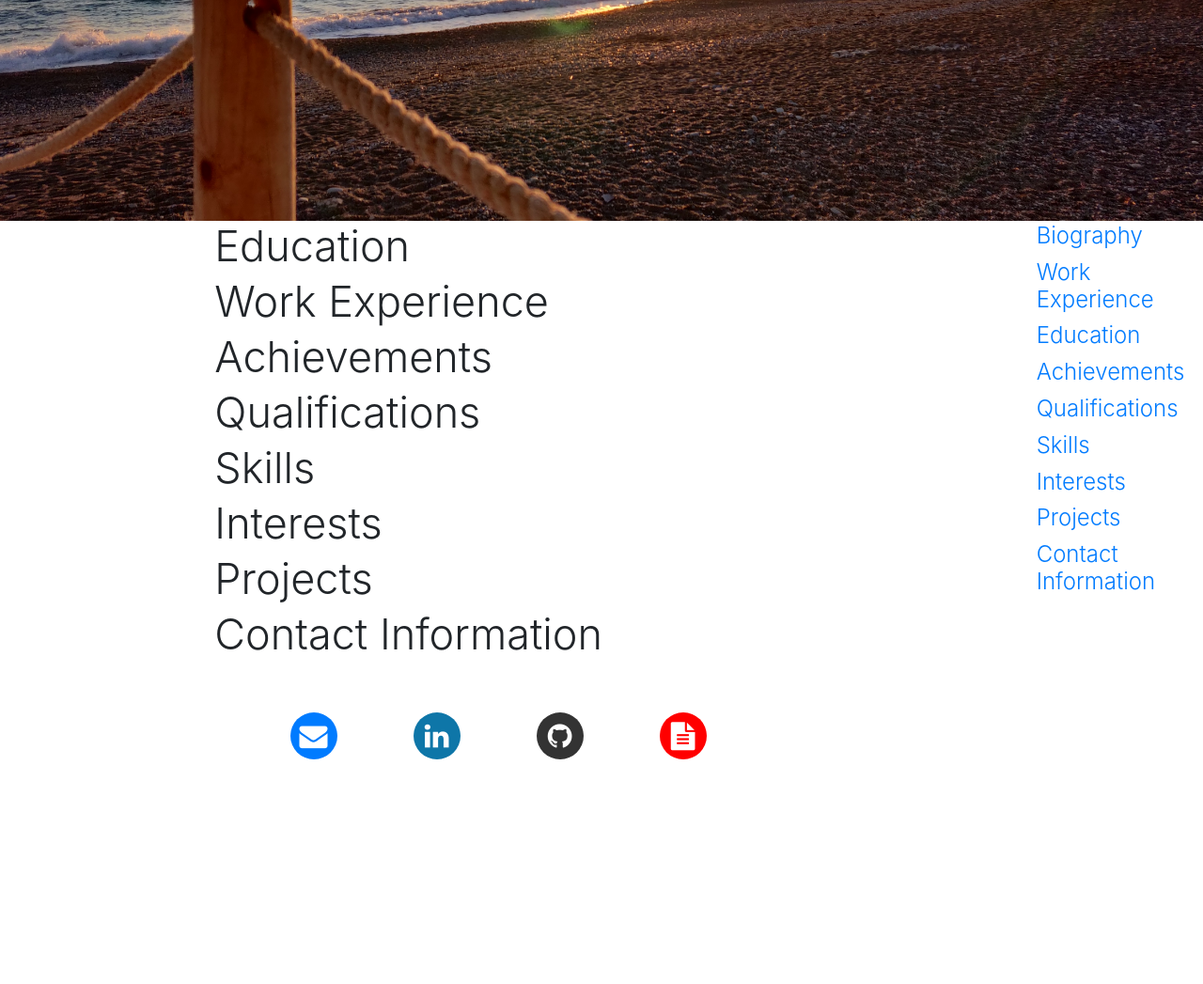
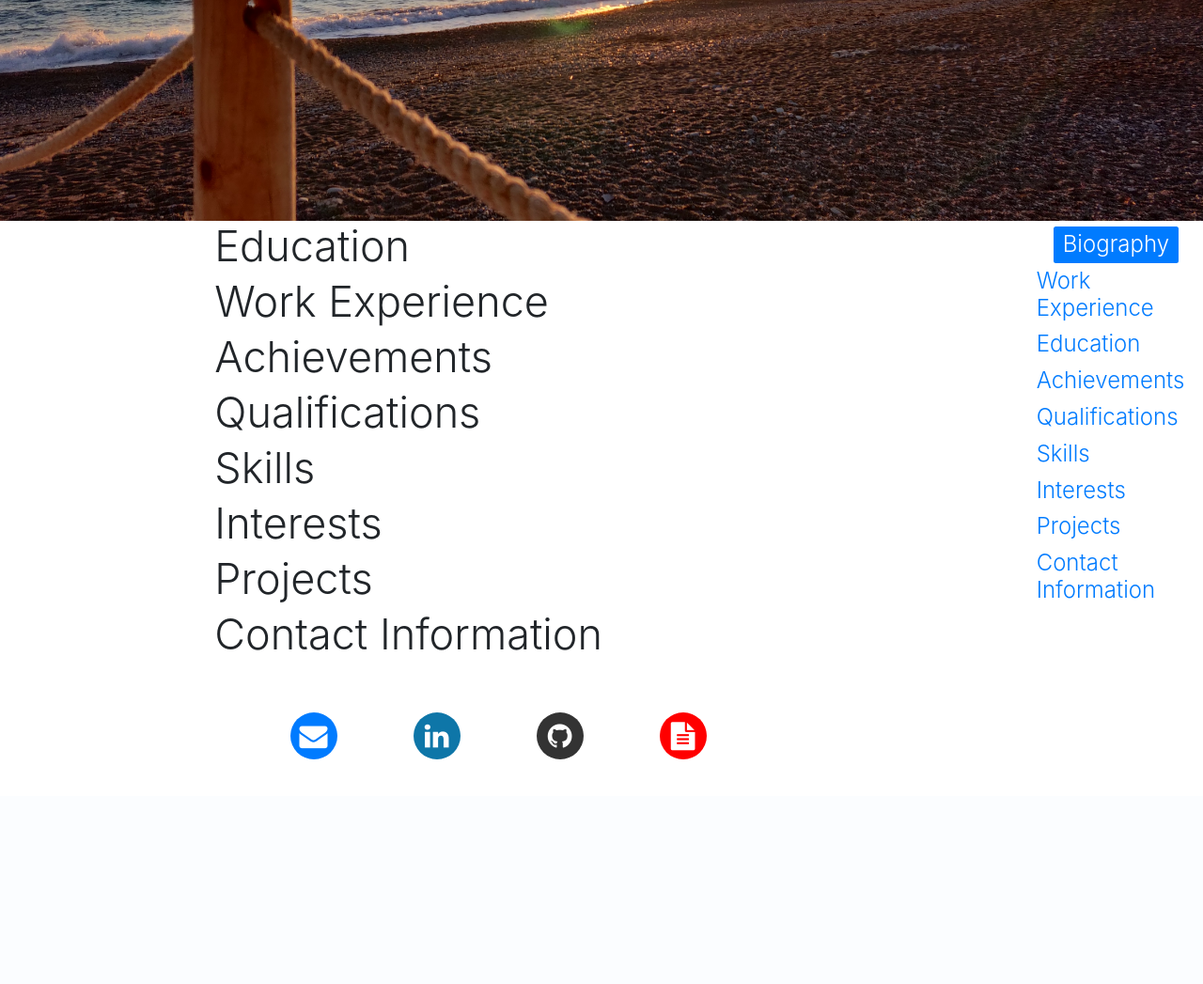
Before and after one commit to Bruncohris13/bridging_coursework, a Django app: page / in a window 1280 px wide. Shown: the part 627-1674 px from the top of the page at 94% size. After the commit the page ends 1435 px from the top, so only its background shows below. Run offline with Django 3.2, Linux system fonts and the light colour scheme; data that the repository does not hold is empty; some libraries are stand-ins or nearby versions.

Commit message:
Fixed the scrollspy, now it is sticky-top

```diff
--- a/django/cv/static/cv/css/cv.css
+++ b/django/cv/static/cv/css/cv.css
@@ -40,17 +40,6 @@
 
 .div-scrollspy {
     position: relative;
-    top: 200px;
-}
-
-.div-scrollspy a {
-    display: block;
-}
-
-#scrollspy {
-    top: 50%;
-    transform: translateY(-50%);
-    display: block;
 }
 
 .cv-post,
--- a/django/cv/templates/cv/home_page.html
+++ b/django/cv/templates/cv/home_page.html
@@ -7,7 +7,7 @@
             <div class="col-sm-3 d-none d-sm-block"></div>
 
             <div class="col-sm-6">
-                <div class="bio-box">
+                <div class="bio-box" id="bio">
                     <img class="profile-pic" src="{{ bio.first.image.url }}">
                     <div class="bio-text-container">
                         <p class="bio-text">{{ bio.first.text }}</p>
@@ -24,19 +24,21 @@
 {% endblock %}
 
 {% block scrollspy %}
-    <div data-spy="scroll" data-target="scrollspy" data-offset="50" class="div-scrollspy d-none d-sm-block" style="height: 100%">
-        <nav class="navbar display-4 sticky-top" id="scrollspy">
-            <a class="navbar-item nav-link" href="#bio">Biography</a>
-            <a class="navbar-item nav-link" href="#work">Work Experience</a>
-            <a class="navbar-item nav-link" href="#education">Education</a>
-            <a class="navbar-item nav-link" href="#achievements">Achievements</a>
-            <a class="navbar-item nav-link" href="#qualifications">Qualifications</a>
-            <a class="navbar-item nav-link" href="#skills">Skills</a>
-            <a class="navbar-item nav-link" href="#interests">Interests</a>
-            <a class="navbar-item nav-link" href="#projects">Projects</a>
-            <a class="navbar-item nav-link" href="#contact">Contact Information</a>
+    {% comment %} <div data-spy="scroll" data-target="scrollspy" data-offset="10" class="div-scrollspy d-none d-sm-block" style="height: 100%;"> {% endcomment %}
+        <div style="height: 100%;">
+        <nav class="navbar display-4 nav nav-pills nav-stacked sticky-top" id="scrollspy">
+            <a class="nav-item nav-link active" href="#bio">Biography</a>
+            <a class="nav-item nav-link" href="#work">Work Experience</a>
+            <a class="nav-item nav-link" href="#education">Education</a>
+            <a class="nav-item nav-link" href="#achievements">Achievements</a>
+            <a class="nav-item nav-link" href="#qualifications">Qualifications</a>
+            <a class="nav-item nav-link" href="#skills">Skills</a>
+            <a class="nav-item nav-link" href="#interests">Interests</a>
+            <a class="nav-item nav-link" href="#projects">Projects</a>
+            <a class="nav-item nav-link" href="#contact">Contact Information</a>
         </nav>
-    </div>
+        </div>
+    {% comment %} </div> {% endcomment %}
 {% endblock %}
 
 {% block content %}
--- a/django/templates/base.html
+++ b/django/templates/base.html
@@ -5,6 +5,9 @@
     <!-- Required meta tags -->
     <meta charset="utf-8">
     <meta name="viewport" content="width=device-width, initial-scale=1, shrink-to-fit=no">
+
+    <!-- jQuery -->
+    <script src="https://ajax.googleapis.com/ajax/libs/jquery/3.5.1/jquery.min.js"></script>
 
     <!-- Bootstrap CSS -->
     <link rel="stylesheet" href="//maxcdn.bootstrapcdn.com/bootstrap/3.2.0/css/bootstrap.min.css">
@@ -48,7 +51,7 @@
         <div class="row">
             <div class="col-sm-2"></div>
 
-            <div class="middle-container col-sm-8">
+            <div class="middle-container col-sm-8 div-scrollspy d-none d-sm-block" data-spy="scroll" data-target="scrollspy" data-offset="10">
                 {% block content %}
                 {% endblock %}
             </div>
```
